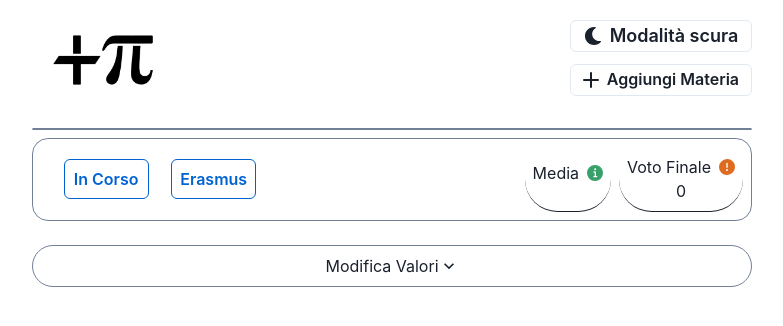
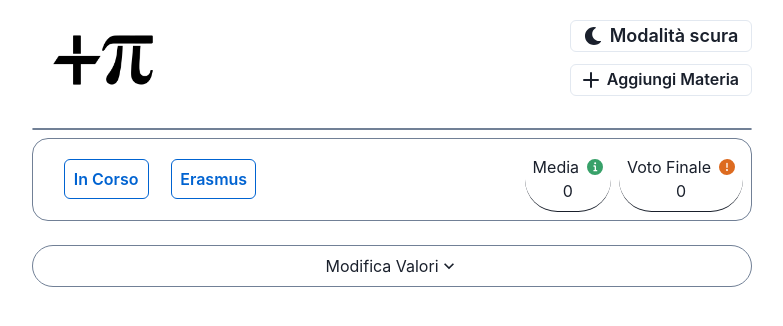
Before and after one commit to ExalFabu/TPTP, a React (Create React App) app: page / in a window 1280 px wide. Shown: the top 326 px of the page, without its empty margins (248-1031 px from the left). Built offline with nearby package versions, Linux system fonts and the light colour scheme.

Commit message:
small bugfix

```diff
--- a/src/components/Average.js
+++ b/src/components/Average.js
@@ -127,7 +127,7 @@ const calculateUnipaAverage = (allLectures, preferences) => {
   avg = Math.round((sum / weights) * 100) / 100;
   console.log(`avg ${avg}`);
 
-  return isNaN(avg) ? '' : avg;
+  return isNaN(avg) ? 0 : avg;
 };
 /**
  *
```
